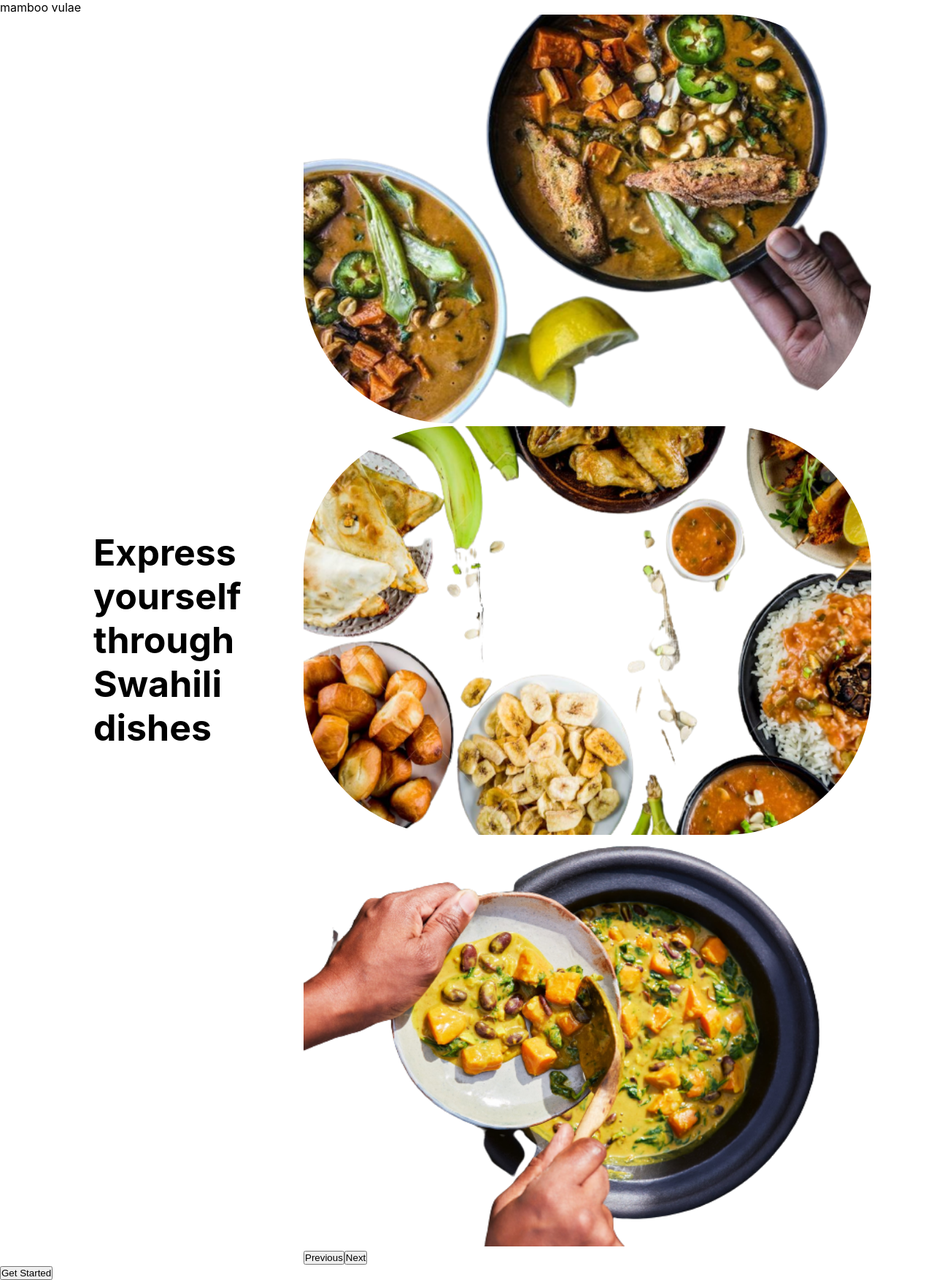
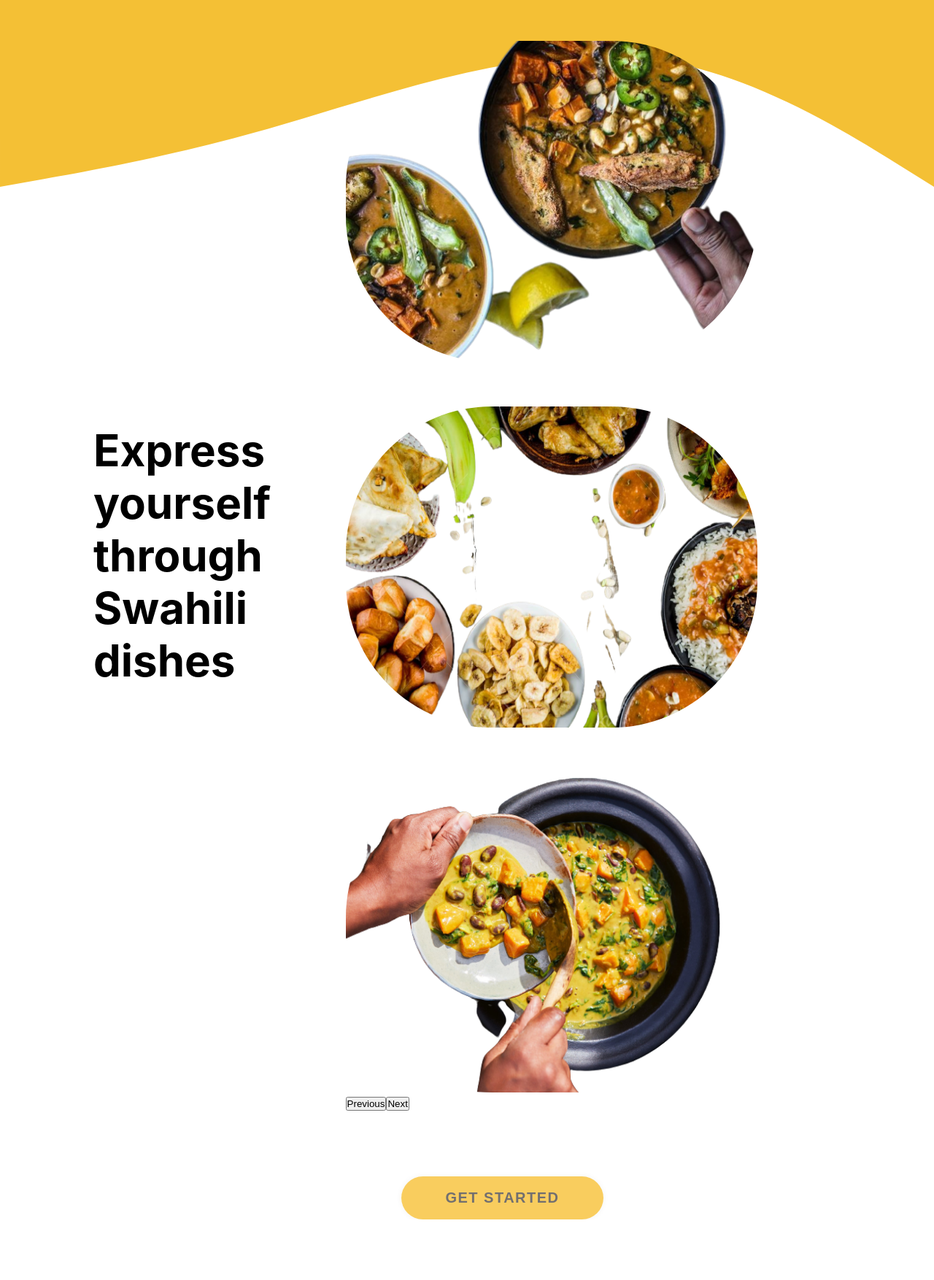
Before and after one commit to k-kuria-schoolwork/swahili_dishes, a React (Create React App) app: page / in a window 1280 px wide. Shown: the whole page at 73% size. After the commit the page ends 1671 px from the top, so only its background shows below. Built offline with nearby package versions, Linux system fonts and the light colour scheme; the HTML template or start-up script is replaced by a standard one.

Commit message:
add button style the button navigate the button to services

```diff
--- a/src/App.css
+++ b/src/App.css
@@ -4,22 +4,62 @@
   box-sizing: border-box;
 }
 .homepage h2{
-  font-size: 50px;
+  font-size: 60px;
   width: 30%;
+  color: rgb(0, 0, 0);
 }
 
 .carousel img{
   width: 100%;
-  height: 70vh;
+  height: 55vh;
   border-radius: 200px;
-
+margin-top: 10%;
 }
 .carousel{
-  width: 90%;
+  width: 70%;
 }
 .homepage{
   justify-content: center;
   align-items: center;
   margin-left: 10%;
   display: flex;
+  position: relative;
+
 }
+.waves{
+position: absolute;
+width: 100%;
+left: 0;
+}
+
+.BTN1 {
+  padding: 18px 60px;
+  border-radius: 50px;
+  border: 0;
+  background-color: rgba(248, 196, 64, 0.845);
+  box-shadow: rgb(0 0 0 / 5%) 0 0 8px;
+  letter-spacing: 1.5px;
+  text-transform: uppercase;
+  margin-left: 43%;
+  margin-top: 7%;
+  font-size: 20px;
+  font-weight: 600;
+  transition: all .5s ease;
+  color: rgb(114, 111, 111);
+ }
+
+ .BTN1:hover {
+  letter-spacing: 3px;
+  background-color:rgb(244,192,53);
+  color: hsl(0, 0%, 1%);
+  box-shadow: rgb(2, 1, 3) 0px 7px 29px 0px;
+ }
+
+.BTN1:active {
+  letter-spacing: 3px;
+  background-color: hsl(261deg 80% 48%);
+  color: hsl(0, 0%, 100%);
+  box-shadow: rgb(93 24 220) 0px 0px 0px 0px;
+  transform: translateY(10px);
+  transition: 100ms;
+ }
--- a/src/App.js
+++ b/src/App.js
@@ -6,7 +6,6 @@ import Home from './components/Home';
 function App() {
   return (
     <div className="App">
-     mamboo vulae
     <Routes>
       <Route path='/' element={<Home />}></Route>
     </Routes>
--- a/src/components/Home.js
+++ b/src/components/Home.js
@@ -3,6 +3,16 @@ import React from 'react'
 function Home() {
   return (
     <div >
+
+<svg className='waves' xmlns="http://www.w3.org/2000/svg" viewBox="0 0 1440 320">
+  <path fill="rgb(244,192,53)" fill-opacity="1" d="M0,288L60,277.3C120,267,240,
+245,360,213.3C480,181,600,139,720,112C840,85,960,75,1080,106.7C1200,139,1320,213,
+1380,250.7L1440,288L1440,0L1380,0C1320,0,1200,0,1080,
+0C960,0,840,0,720,0C600,0,480,0,360,0C240,0,120,0,60,0L0,0Z">
+  </path>
+  </svg>
+
+
         <div className='homepage'>
       <h2>Express yourself through Swahili dishes</h2>
       <div className='carousel'>
@@ -30,9 +40,7 @@ function Home() {
 
       </div>
       </div>
-      <div>
-        <button>Get Started</button>
-      </div>
+      <button className='BTN1'> Get Started</button>
     </div>
 
   )
```
